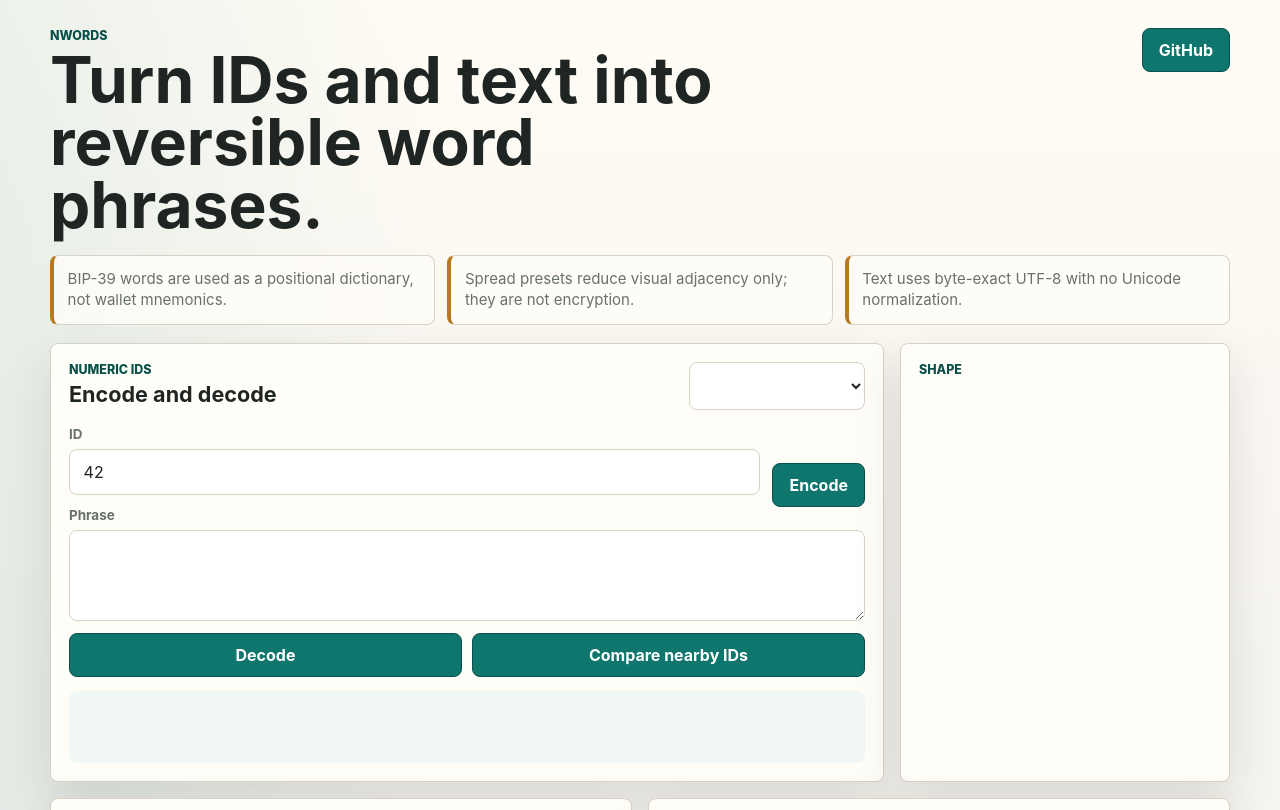
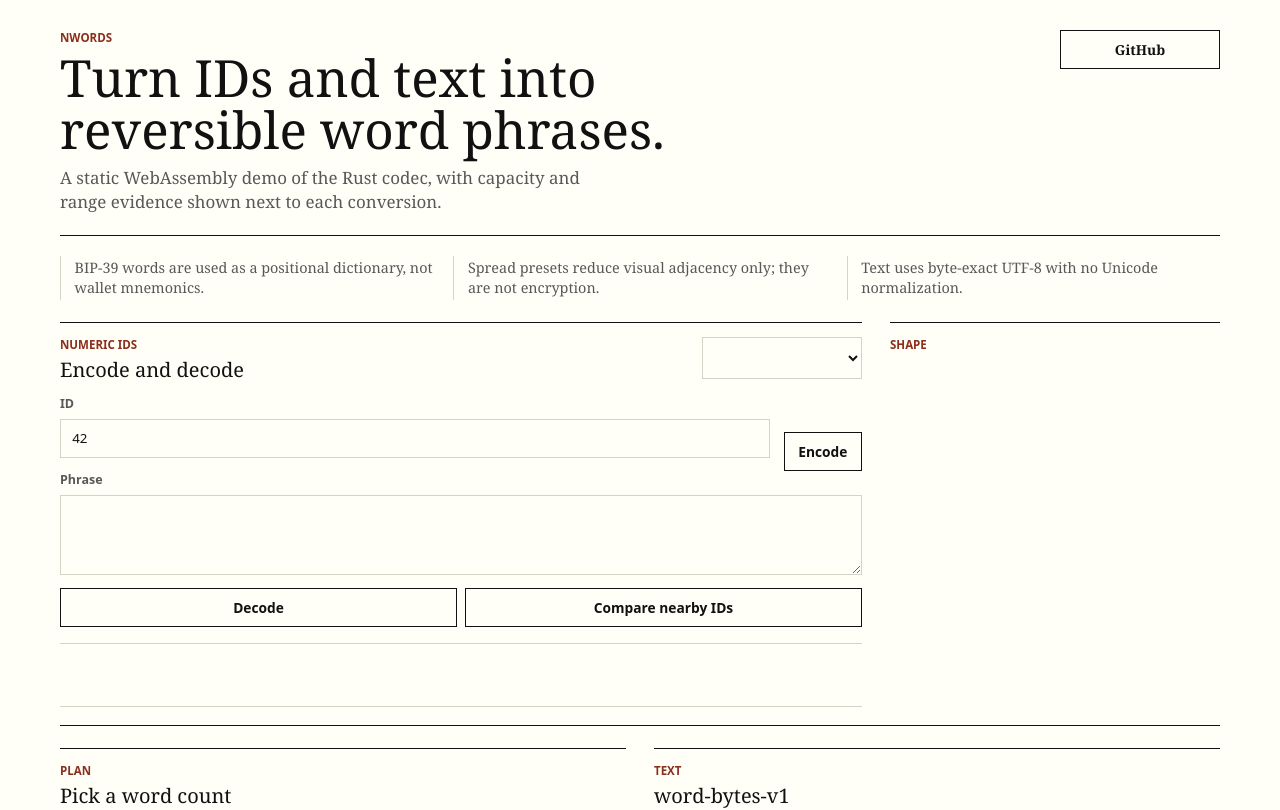
Before and after one commit to y4le/nwords, a plain HTML site: page site/index.html in a window 1280 px wide. Shown: the top 810 px of the page. Drawn offline with Linux system fonts and the light colour scheme; a script that the page names is missing.

Commit message:
apply tufte web styling

```diff
--- a/site/index.html
+++ b/site/index.html
@@ -12,6 +12,10 @@
         <div>
           <p class="eyebrow">nwords</p>
           <h1>Turn IDs and text into reversible word phrases.</h1>
+          <p class="lede">
+            A static WebAssembly demo of the Rust codec, with capacity and
+            range evidence shown next to each conversion.
+          </p>
         </div>
         <a class="repo-link" href="https://github.com/y4le/nwords">GitHub</a>
       </header>
--- a/site/styles.css
+++ b/site/styles.css
@@ -1,18 +1,15 @@
 :root {
   color-scheme: light;
-  --bg: #f6f4ef;
-  --surface: #fffdf8;
-  --ink: #1f2523;
-  --muted: #69716d;
-  --line: #d8d2c5;
-  --green: #0f766e;
-  --green-dark: #0b4f4a;
-  --amber: #b7791f;
-  --red: #b42318;
-  --shadow: 0 18px 48px rgba(31, 37, 35, 0.12);
-  font-family:
-    Inter, ui-sans-serif, system-ui, -apple-system, BlinkMacSystemFont, "Segoe UI",
-    sans-serif;
+  --paper: #fffff8;
+  --ink: #111111;
+  --muted: #585858;
+  --faint: #8a8a82;
+  --line: #d7d2c6;
+  --rule: #111111;
+  --accent: #8b2f1d;
+  --wash: #f4f1e7;
+  --error: #9f1d16;
+  font-family: Georgia, "Times New Roman", Times, serif;
 }
 
 * {
@@ -21,133 +18,149 @@
 
 body {
   margin: 0;
-  background:
-    linear-gradient(90deg, rgba(15, 118, 110, 0.08), transparent 34%),
-    linear-gradient(180deg, #fffcf5 0, var(--bg) 42rem);
+  background: var(--paper);
   color: var(--ink);
+  font-size: 17px;
+  line-height: 1.45;
 }
 
 button,
 input,
 select,
 textarea {
-  font: inherit;
+  font-family:
+    ui-sans-serif, system-ui, -apple-system, BlinkMacSystemFont, "Segoe UI",
+    sans-serif;
 }
 
 button,
 .repo-link {
-  min-height: 2.75rem;
-  border: 1px solid var(--green-dark);
-  border-radius: 8px;
-  background: var(--green);
-  color: white;
-  padding: 0 1rem;
-  font-weight: 700;
+  min-height: 2.45rem;
+  border: 1px solid var(--rule);
+  border-radius: 0;
+  background: var(--paper);
+  color: var(--ink);
+  padding: 0 0.85rem;
+  font-size: 0.86rem;
+  font-weight: 650;
   cursor: pointer;
 }
 
 button:hover,
 .repo-link:hover {
-  background: var(--green-dark);
+  background: var(--ink);
+  color: var(--paper);
 }
 
 .repo-link {
   display: inline-flex;
   align-items: center;
+  justify-content: center;
+  justify-self: end;
+  width: 10rem;
   text-decoration: none;
 }
 
 .app-shell {
-  width: min(1180px, calc(100vw - 32px));
+  width: min(1160px, calc(100vw - 36px));
   margin: 0 auto;
-  padding: 28px 0 56px;
+  padding: 30px 0 58px;
 }
 
 .topbar {
-  display: flex;
-  align-items: flex-start;
-  justify-content: space-between;
+  display: grid;
+  grid-template-columns: minmax(0, 44rem) auto;
   gap: 24px;
-  margin-bottom: 18px;
+  align-items: start;
+  margin-bottom: 20px;
+  border-bottom: 1px solid var(--rule);
+  padding-bottom: 20px;
 }
 
 .topbar h1 {
-  max-width: 720px;
   margin: 0;
-  font-size: clamp(2rem, 5vw, 4.5rem);
-  line-height: 0.98;
+  font-size: clamp(2.1rem, 4vw, 4rem);
+  line-height: 1.02;
   letter-spacing: 0;
+  font-weight: 500;
 }
 
 .eyebrow {
-  margin: 0 0 0.35rem;
-  color: var(--green-dark);
-  font-size: 0.78rem;
-  font-weight: 800;
+  margin: 0 0 0.25rem;
+  color: var(--accent);
+  font-family:
+    ui-sans-serif, system-ui, -apple-system, BlinkMacSystemFont, "Segoe UI",
+    sans-serif;
+  font-size: 0.72rem;
+  font-weight: 750;
   letter-spacing: 0;
   text-transform: uppercase;
+}
+
+.lede {
+  max-width: 34rem;
+  margin: 0.65rem 0 0;
+  color: var(--muted);
+  font-size: 1.06rem;
+  line-height: 1.45;
 }
 
 .notice-grid {
   display: grid;
   grid-template-columns: repeat(3, 1fr);
-  gap: 12px;
-  margin: 0 0 18px;
+  gap: 20px;
+  margin: 0 0 22px;
 }
 
 .notice-grid p {
-  min-height: 4rem;
   margin: 0;
-  border: 1px solid var(--line);
-  border-left: 4px solid var(--amber);
-  border-radius: 8px;
-  background: rgba(255, 253, 248, 0.84);
-  padding: 0.85rem;
+  border-left: 1px solid var(--line);
+  padding: 0.15rem 0 0.15rem 0.85rem;
   color: var(--muted);
-  font-size: 0.94rem;
-  line-height: 1.35;
+  font-size: 0.9rem;
+  line-height: 1.38;
 }
 
 .workspace {
   display: grid;
   grid-template-columns: minmax(0, 1fr) 330px;
-  gap: 16px;
-  align-items: stretch;
-  margin-top: 16px;
+  gap: 28px;
+  align-items: start;
+  margin-top: 18px;
 }
 
 .workspace.two-column {
   grid-template-columns: repeat(2, minmax(0, 1fr));
+  border-top: 1px solid var(--rule);
+  padding-top: 22px;
 }
 
 .tool-panel,
 .stats-panel,
 .compare-panel {
-  border: 1px solid var(--line);
-  border-radius: 8px;
-  background: var(--surface);
-  box-shadow: var(--shadow);
-  padding: 18px;
+  border-top: 1px solid var(--rule);
+  padding-top: 14px;
 }
 
 .panel-title {
   display: flex;
   align-items: flex-start;
   justify-content: space-between;
-  gap: 14px;
-  margin-bottom: 16px;
+  gap: 18px;
+  margin-bottom: 14px;
 }
 
 .panel-title h2 {
   margin: 0;
-  font-size: 1.35rem;
+  font-size: 1.25rem;
   line-height: 1.15;
+  font-weight: 500;
 }
 
 .control-grid {
   display: grid;
   grid-template-columns: minmax(0, 1fr) auto;
-  gap: 12px;
+  gap: 14px;
   align-items: end;
 }
 
@@ -157,14 +170,17 @@ button:hover,
 
 label {
   display: grid;
-  gap: 0.45rem;
-  margin-bottom: 12px;
+  gap: 0.35rem;
+  margin-bottom: 13px;
 }
 
 label span {
   color: var(--muted);
-  font-size: 0.84rem;
-  font-weight: 700;
+  font-family:
+    ui-sans-serif, system-ui, -apple-system, BlinkMacSystemFont, "Segoe UI",
+    sans-serif;
+  font-size: 0.78rem;
+  font-weight: 650;
 }
 
 input,
@@ -172,19 +188,19 @@ select,
 textarea {
   width: 100%;
   border: 1px solid var(--line);
-  border-radius: 8px;
-  background: white;
+  border-radius: 0;
+  background: var(--paper);
   color: var(--ink);
-  padding: 0.75rem 0.85rem;
+  padding: 0.62rem 0.7rem;
 }
 
 select {
   width: auto;
-  min-width: 11rem;
+  min-width: 10rem;
 }
 
 textarea {
-  min-height: 5.5rem;
+  min-height: 5rem;
   resize: vertical;
   line-height: 1.35;
 }
@@ -192,7 +208,7 @@ textarea {
 .button-row {
   display: flex;
   flex-wrap: wrap;
-  gap: 10px;
+  gap: 8px;
 }
 
 .button-row button {
@@ -201,89 +217,124 @@ textarea {
 
 .result {
   display: grid;
-  gap: 8px;
-  min-height: 4.5rem;
-  margin-top: 14px;
-  border-radius: 8px;
-  background: #f1f7f4;
-  padding: 12px;
-  color: var(--green-dark);
+  gap: 0;
+  min-height: 4rem;
+  margin-top: 16px;
+  border-top: 1px solid var(--line);
+  border-bottom: 1px solid var(--line);
+  background: transparent;
+  color: var(--ink);
   overflow-wrap: anywhere;
 }
 
 .result div {
   display: grid;
-  grid-template-columns: 7rem minmax(0, 1fr);
-  gap: 8px;
+  grid-template-columns: 7.5rem minmax(0, 1fr);
+  gap: 12px;
+  padding: 0.42rem 0;
+  border-top: 1px solid rgba(215, 210, 198, 0.7);
+}
+
+.result div:first-child {
+  border-top: 0;
 }
 
 .result span {
   color: var(--muted);
-  font-weight: 700;
+  font-family:
+    ui-sans-serif, system-ui, -apple-system, BlinkMacSystemFont, "Segoe UI",
+    sans-serif;
+  font-size: 0.78rem;
+  font-weight: 650;
 }
 
 .result strong {
-  font-weight: 800;
+  font-family:
+    ui-monospace, SFMono-Regular, Menlo, Consolas, "Liberation Mono", monospace;
+  font-size: 0.9rem;
+  font-weight: 600;
 }
 
 .result.error {
   display: block;
-  background: #fff0ed;
-  color: var(--red);
+  border-color: var(--error);
+  color: var(--error);
+  padding: 0.65rem 0;
 }
 
 .stats-list {
   display: grid;
   grid-template-columns: 7.5rem minmax(0, 1fr);
-  gap: 10px 12px;
   margin: 0;
 }
 
 .stats-list dt {
   color: var(--muted);
-  font-weight: 800;
+  border-top: 1px solid var(--line);
+  padding: 0.42rem 0;
+  font-family:
+    ui-sans-serif, system-ui, -apple-system, BlinkMacSystemFont, "Segoe UI",
+    sans-serif;
+  font-size: 0.78rem;
+  font-weight: 650;
 }
 
 .stats-list dd {
   margin: 0;
+  border-top: 1px solid var(--line);
+  padding: 0.42rem 0;
+  font-family:
+    ui-monospace, SFMono-Regular, Menlo, Consolas, "Liberation Mono", monospace;
+  font-size: 0.9rem;
   overflow-wrap: anywhere;
 }
 
 .compare-panel {
-  margin-top: 16px;
+  margin-top: 22px;
 }
 
 .compare-grid {
   display: grid;
   grid-template-columns: repeat(2, minmax(0, 1fr));
-  gap: 14px;
+  gap: 28px;
 }
 
 .compare-column {
-  border: 1px solid var(--line);
-  border-radius: 8px;
-  overflow: hidden;
+  border-top: 1px solid var(--line);
 }
 
 .compare-column h3 {
   margin: 0;
-  background: #efe9dc;
-  padding: 0.8rem;
-  font-size: 1rem;
+  padding: 0.55rem 0;
+  font-family:
+    ui-sans-serif, system-ui, -apple-system, BlinkMacSystemFont, "Segoe UI",
+    sans-serif;
+  font-size: 0.86rem;
+  font-weight: 750;
 }
 
 .compare-row {
   display: grid;
   grid-template-columns: 4.5rem minmax(0, 1fr);
-  gap: 10px;
+  gap: 12px;
   border-top: 1px solid var(--line);
-  padding: 0.75rem 0.8rem;
+  padding: 0.48rem 0;
   overflow-wrap: anywhere;
 }
 
 .compare-row span:first-child {
   color: var(--muted);
-  font-weight: 800;
+  font-family:
+    ui-sans-serif, system-ui, -apple-system, BlinkMacSystemFont, "Segoe UI",
+    sans-serif;
+  font-size: 0.78rem;
+  font-weight: 650;
+}
+
+.compare-row span:last-child {
+  font-family:
+    ui-monospace, SFMono-Regular, Menlo, Consolas, "Liberation Mono", monospace;
+  font-size: 0.9rem;
 }
 
 @media (max-width: 820px) {
@@ -316,8 +367,14 @@ textarea {
     justify-content: center;
   }
 
+  .notice-grid {
+    gap: 12px;
+  }
+
   .notice-grid p {
-    min-height: auto;
+    border-left: 0;
+    border-top: 1px solid var(--line);
+    padding: 0.65rem 0 0;
   }
 
   .result div,
```
